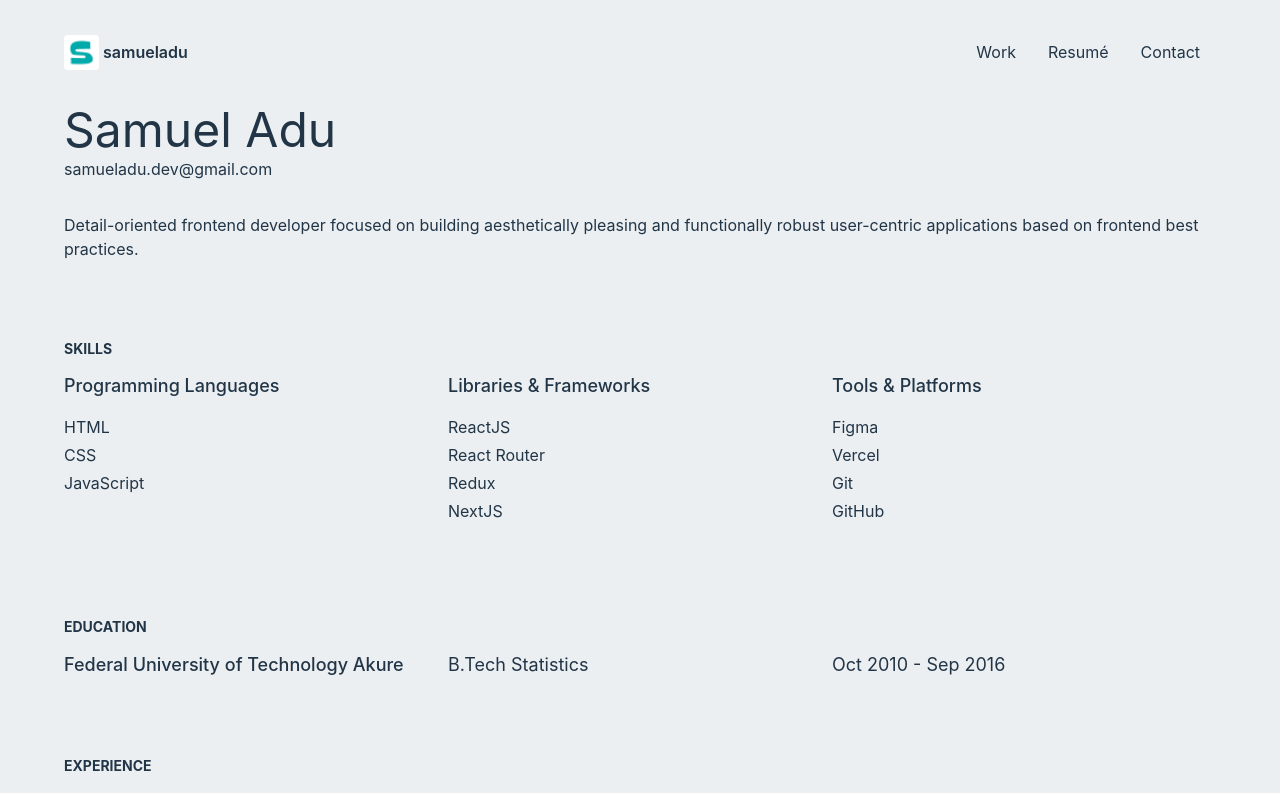
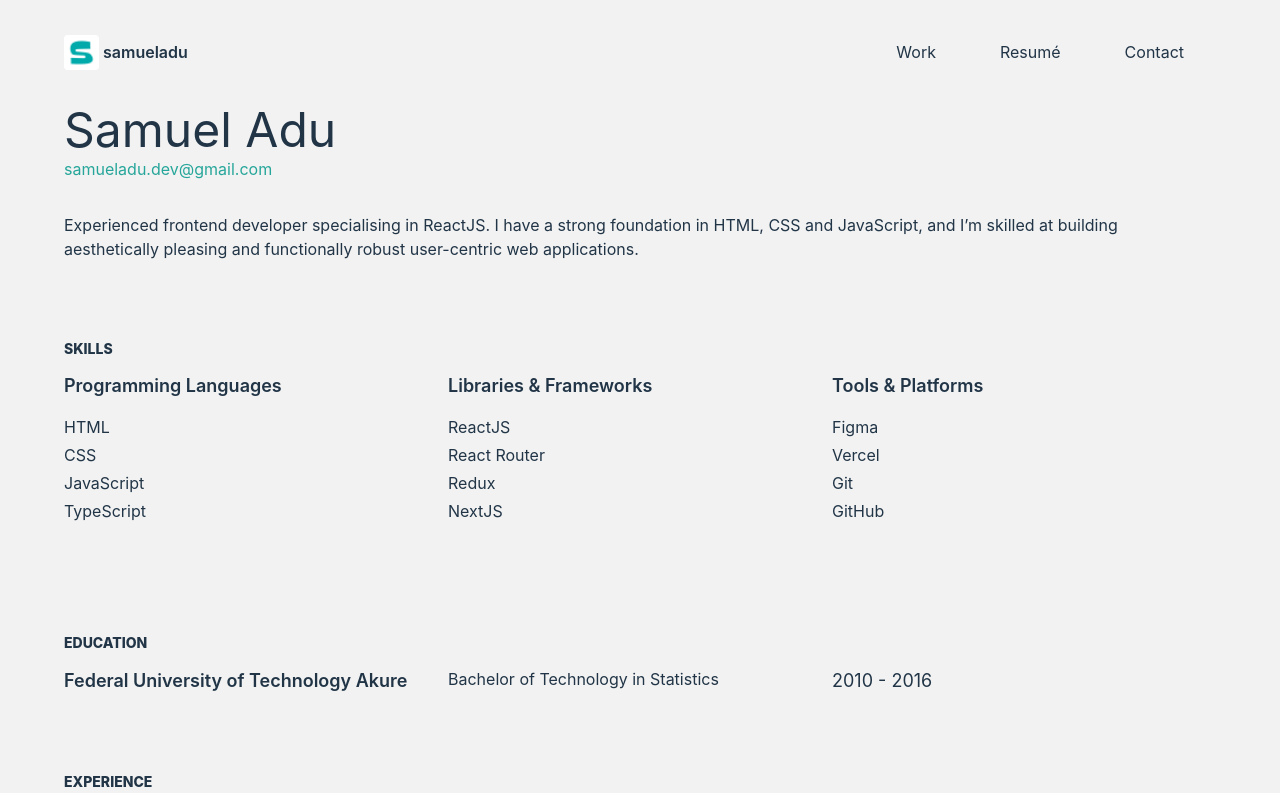
Before and after one commit to samuel-adu/portfolio-v3, a React (Vite) app: page /resume in a window 1280 px wide. Shown: the top 793 px of the page. Built offline with nearby package versions, Linux system fonts and the light colour scheme.

Commit message:
themes and CV update

```diff
--- a/src/components/ProjectCard.jsx
+++ b/src/components/ProjectCard.jsx
@@ -24,7 +24,7 @@ export default function Project({ project }) {
         to={project.github}
         target="_blank"
         rel="noopener noreferrer"
-        className="btn btn--secondary card-btn"
+        className="card-btn"
       >
         View on GitHub
       </Link>
--- a/src/components/Projects.jsx
+++ b/src/components/Projects.jsx
@@ -10,7 +10,7 @@ function Projects() {
           <h2 className="project-section-heading">Projects</h2>
           <Link
             to="mailto:samueladu.dev@gmail.com"
-            className="btn btn--primary"
+            className="btn btn--secondary"
           >
             contact me
           </Link>
--- a/src/index.css
+++ b/src/index.css
@@ -57,8 +57,8 @@
 
   --clr-primary: var(--clr-primary-400);
 
-  --bg-primary: #242424;
-  --bg-secondary: hsl(235, 21%, 11%);
+  --bg-secondary: hsl(235, 24%, 19%);
+  --bg-primary: hsl(235, 21%, 11%);
 
   --text-light: rgba(255, 255, 255, 0.87);
   --text-dark: #213547;
@@ -69,7 +69,7 @@
 
   color-scheme: light dark;
   color: var(--text-light);
-  background-color: var(--bg-primary-dark);
+  background-color: var(--bg-primary);
 
   font-synthesis: none;
   text-rendering: optimizeLegibility;
@@ -79,8 +79,6 @@
 
 body {
   margin: 0;
-  min-width: 320px;
-  min-height: 100vh;
 }
 
 .container {
@@ -121,12 +119,12 @@ p {
   display: inline-block;
   text-transform: capitalize;
   cursor: pointer;
+  padding: 0.5rem 1rem;
+  border-radius: 0.125rem;
 }
 
 .btn--primary {
   background-color: var(--clr-primary-A700);
-  padding: 0.5rem 1.5rem;
-  border-radius: 0.125rem;
   color: var(--text-dark);
 }
 
@@ -134,17 +132,21 @@ p {
   background-color: var(--clr-primary-700);
 }
 
+.btn--secondary {
+  color: var(--clr-primary);
+}
+
 .btn--secondary:hover {
-  color: var(--clr-primary-400);
+  background-color: var(--bg-secondary);
 }
 
 @media (prefers-color-scheme: light) {
   :root {
-    --bg-primary: #eceff1;
-    --bg-secondary: #ffffff;
+    --bg-primary: hsl(0, 0%, 95%);
+    --bg-secondary: hsl(0, 0%, 100%);
 
+    background-color: var(--bg-primary);
     color: var(--text-dark);
-    background-color: var(--bg-primary);
   }
 }
 
--- a/src/pages/MyResume.jsx
+++ b/src/pages/MyResume.jsx
@@ -10,9 +10,10 @@ function MyResume() {
           samueladu.dev@gmail.com
         </Link>
         <p className="resume-text summary">
-          Detail-oriented frontend developer focused on building aesthetically
-          pleasing and functionally robust user-centric applications based on
-          frontend best practices.
+          Experienced frontend developer specialising in ReactJS. I have a
+          strong foundation in HTML, CSS and JavaScript, and I’m skilled at
+          building aesthetically pleasing and functionally robust user-centric
+          web applications.
         </p>
       </div>
 
@@ -27,6 +28,7 @@ function MyResume() {
               <li className="skill-list-item">HTML</li>
               <li className="skill-list-item">CSS</li>
               <li className="skill-list-item">JavaScript</li>
+              <li className="skill-list-item">TypeScript</li>
             </ul>
           </div>
           <div className="col">
@@ -60,8 +62,8 @@ function MyResume() {
           <p className="resume-sub-heading col">
             Federal University of Technology Akure
           </p>
-          <p className="lead col">B.Tech Statistics</p>
-          <p className="date col">Oct 2010 - Sep 2016</p>
+          <p className="lead col">Bachelor of Technology in Statistics</p>
+          <p className="date col">2010 - 2016</p>
         </div>
       </div>
 
--- a/src/styles/hero.css
+++ b/src/styles/hero.css
@@ -12,7 +12,7 @@
 
 .hero-cta {
   display: flex;
-  gap: var(--spacing-xs);
+  gap: var(--spacing-base);
   align-items: center;
   justify-content: center;
 }
--- a/src/styles/navbar.css
+++ b/src/styles/navbar.css
@@ -11,7 +11,6 @@
 }
 
 .nav-list-open {
-  background-color: var(--clr-primary);
   background-color: var(--bg-secondary);
   padding: var(--spacing-xs);
   padding-top: var(--spacing-m);
@@ -46,4 +45,8 @@
     flex-direction: row;
     position: static;
   }
+
+  .nav-link {
+    padding-inline: var(--spacing-s);
+  }
 }
--- a/src/styles/project.css
+++ b/src/styles/project.css
@@ -23,6 +23,10 @@
   padding: var(--spacing-xs);
 }
 
+.project-card:hover {
+  border: 1px solid var(--clr-primary);
+}
+
 .card-img {
   object-fit: cover;
   object-position: center;
@@ -30,26 +34,32 @@
 }
 
 .project-section-heading {
-  font-size: var(--heading-3);
+  font-size: var(--heading-2);
   text-transform: uppercase;
-  font-weight: 500;
+  font-weight: 600;
 }
 
 .card-heading {
+  font-size: var(--text-l);
   text-transform: capitalize;
-  font-size: var(--heading-4);
-  font-weight: 500;
+  font-weight: 600;
   margin-block: var(--spacing-xs);
 }
 
 .card-text {
   margin-bottom: var(--spacing-xs);
+  font-size: var(--text-s);
 }
 
 .card-btn {
   align-self: flex-start;
   display: inline-block;
   margin-top: auto;
+  font-size: var(--text-s);
+}
+
+.card-btn:hover {
+  color: var(--clr-primary);
 }
 
 @media (min-width: 640px) {
--- a/src/styles/resume.css
+++ b/src/styles/resume.css
@@ -10,30 +10,32 @@
   display: inline-block;
   font-size: var(--text-base);
   margin-bottom: var(--spacing-s);
+  color: var(--clr-primary);
 }
 
 .resume-link:hover {
-  color: var(--clr-primary);
+  text-decoration: underline;
 }
 
 .resume-heading {
   font-size: var(--text-s);
   text-transform: uppercase;
-  font-weight: 700;
+  font-weight: 800;
   margin-bottom: var(--spacing-xs);
 }
 
 .resume-sub-heading {
   font-size: var(--heading-6);
-  font-weight: 500;
+  font-weight: 600;
 }
 
 .lead {
-  font-size: var(--heading-6);
+  font-size: var(--text-base);
 }
 
 .date {
-  font-size: var(--text-xs);
+  font-size: var(--text-s);
+  text-transform: capitalize;
 }
 
 .resume-text {
@@ -55,7 +57,7 @@
 }
 
 .skill-list {
-  margin-bottom: var(--spacing-xs);
+  margin-bottom: var(--spacing-s);
 }
 
 .skill-list-item {
@@ -63,11 +65,6 @@
 }
 
 @media (min-width: 640px) {
-  .resume-list {
-    padding-left: var(--spacing-m);
-  }
-
-  .flex,
   .row {
     display: flex;
     margin-bottom: var(--spacing-xs);
@@ -79,6 +76,5 @@
 
   .date {
     font-size: var(--heading-6);
-    text-transform: capitalize;
   }
 }
```
